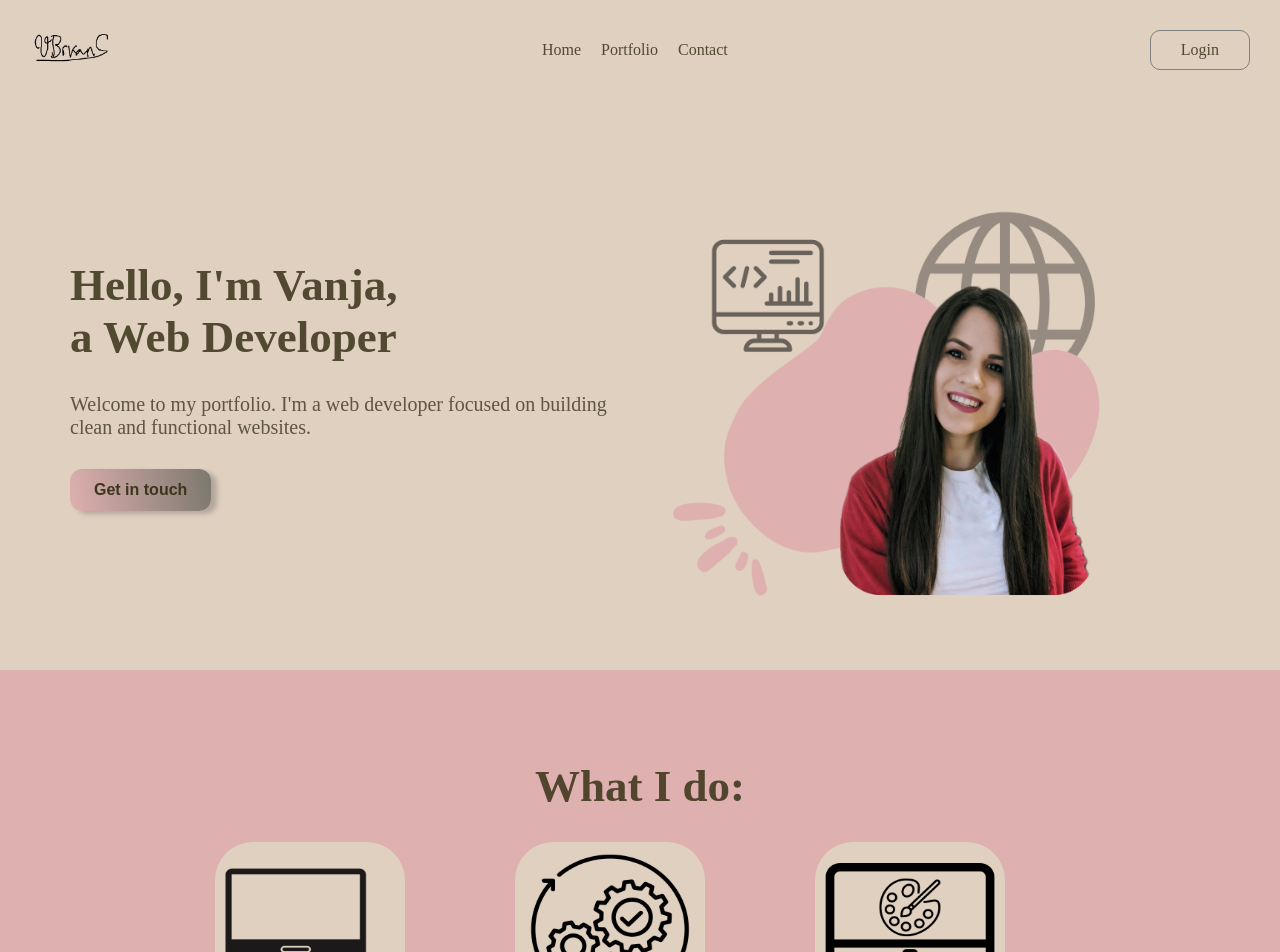
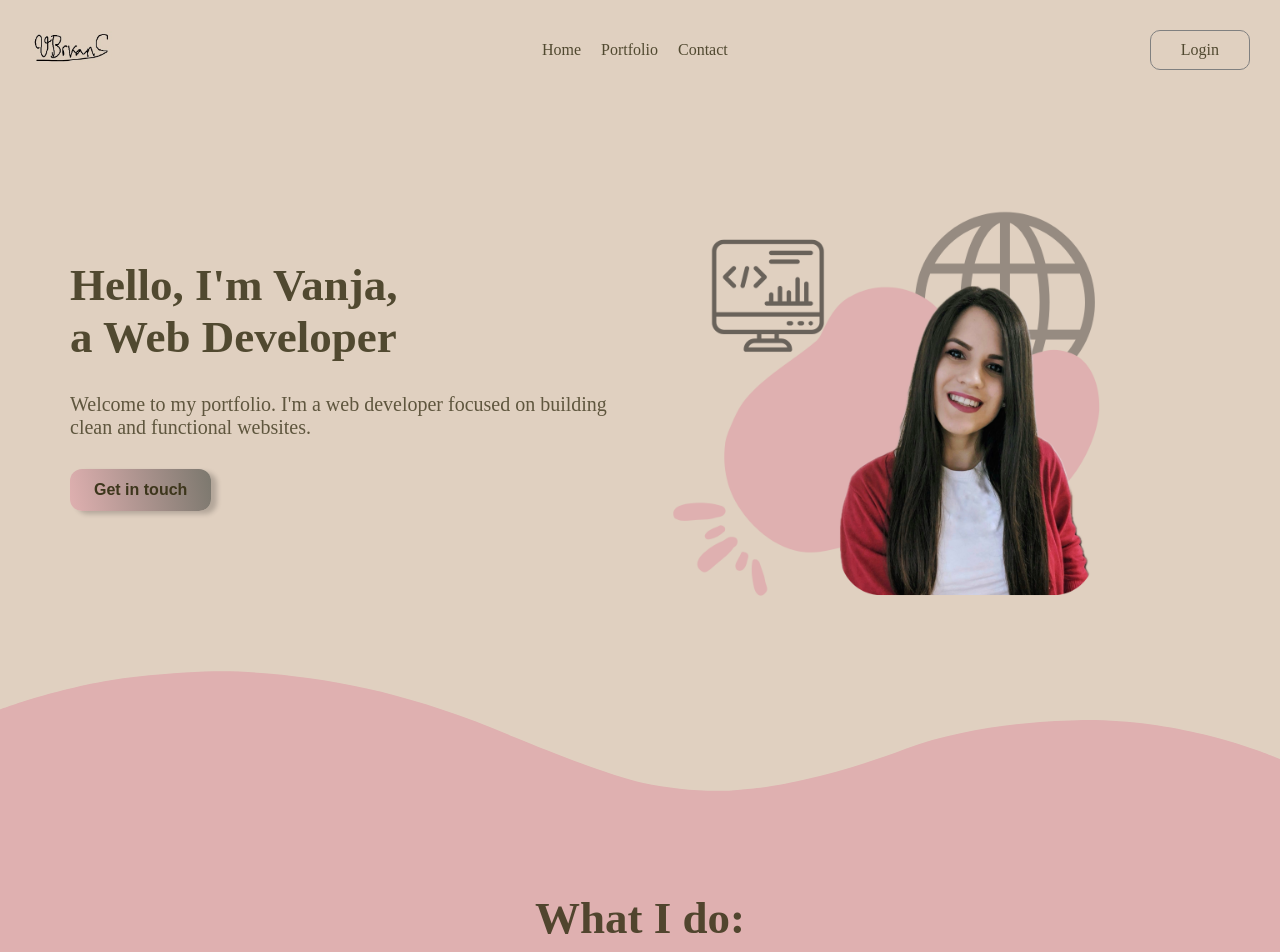
Before and after one commit to vanjabrkan/Portfolio, a React (Vite) app: page /#/ in a window 1280 px wide. Shown: the top 952 px of the page. Built offline with nearby package versions, Linux system fonts and the light colour scheme.

Commit message:
Add Wave Shape feature

```diff
--- a/src/App.jsx
+++ b/src/App.jsx
@@ -3,13 +3,16 @@ import Navbar from "./components/Navbar/Navbar";
 import HeroArea from "./components/HeroArea/HeroArea";
 import FeatureArea from "./components/FeatureArea/FeatureArea";
 import Footer from "./components/Footer/Footer";
+import WaveShape from "./components/WaveShape/WaveShape";
 
 function App() {
   return (
     <div className="App">
       <Navbar />
       <HeroArea />
+      <WaveShape color="#dfb0b0" flip bottomColor="#dfb0b0" className="wave-colorb"/>
       <FeatureArea />
+      <WaveShape color="#dfb0b0" className="wave-color" />
       <Footer />
     </div>
   );
--- /dev/null
+++ b/src/components/WaveShape/WaveShape.jsx
@@ -0,0 +1,38 @@
+export default function WaveShape({ color = "#dfb0b0", className = "", flip = false, bottomColor, ...props }) {
+  return (
+    <div
+      className={`elementor-shape elementor-shape-bottom ${className}`}
+      aria-hidden="true"
+      {...props}
+      style={{ position: "relative" }}
+    >
+      <svg
+        xmlns="http://www.w3.org/2000/svg"
+        viewBox="0 0 1000 100"
+        preserveAspectRatio="none"
+        style={flip ? { transform: "rotate(180deg)", transformOrigin: "center" } : {}}
+      >
+        <path
+          fill={color}
+          d="M421.9,6.5c22.6-2.5,51.5,0.4,75.5,5.3c23.6,4.9,70.9,23.5,100.5,35.7c75.8,32.2,133.7,44.5,192.6,49.7
+          c23.6,2.1,48.7,3.5,103.4-2.5c54.7-6,106.2-25.6,106.2-25.6V0H0v30.3c0,0,72,32.6,158.4,30.5c39.2-0.7,92.8-6.7,134-22.4
+          c21.2-8.1,52.2-18.2,79.7-24.2C399.3,7.9,411.6,7.5,421.9,6.5z"
+        />
+      </svg>
+
+      {/* Bottom background - if bottom color exist */}
+      {bottomColor && (
+        <div
+          style={{
+            position: "absolute",
+            bottom: 0,
+            left: 0,
+            width: "100%",
+            height: "5px",
+            backgroundColor: bottomColor,
+          }}
+        />
+      )}
+    </div>
+  );
+}
--- /dev/null
+++ b/src/components/WaveShape/waveshape.css
@@ -0,0 +1,8 @@
+.wave-flip svg {
+  transform: rotate(180deg);
+  transform-origin: center;
+}
+
+.elementor-shape {
+color:"#dfb0b0";
+}
```
